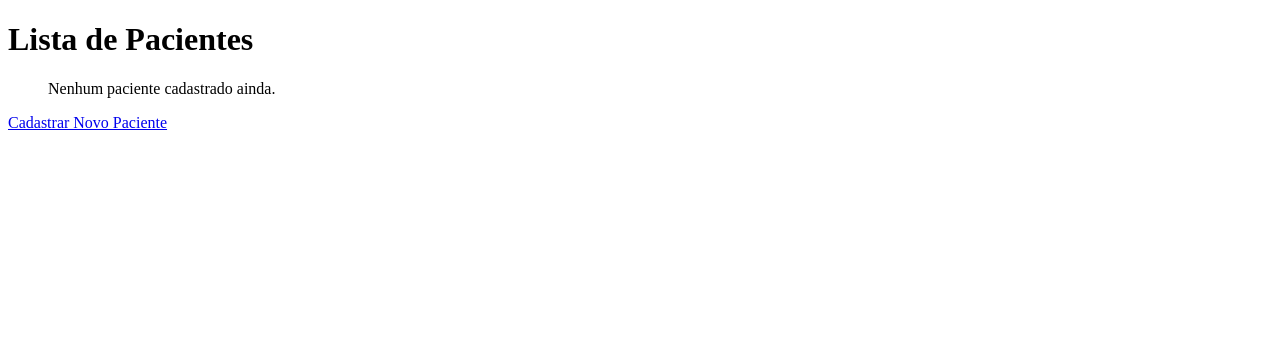
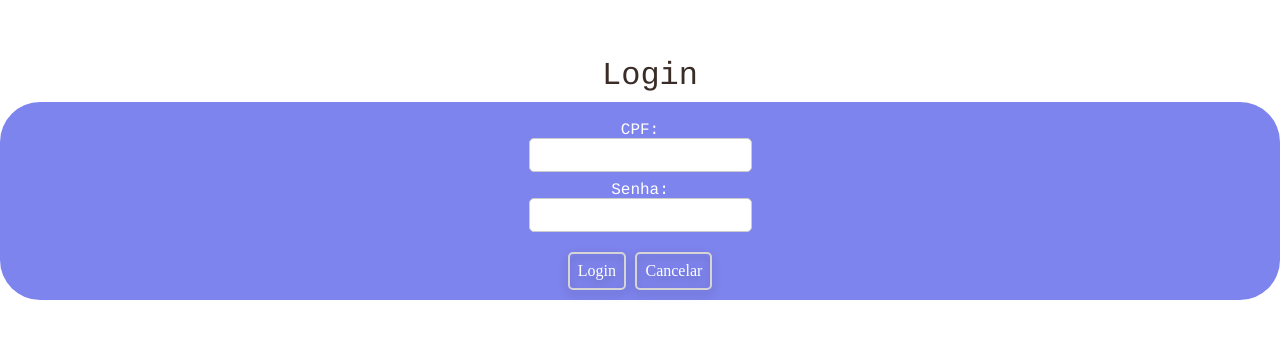
Before and after one commit to igorfwds/Jupiter_project, a Django app: page /login/ in a window 1280 px wide. Shown: the top 339 px of the page. Run offline with Django 4.2, Linux system fonts and the light colour scheme.

Commit message:
Implementação de função de cadastro e login com um pouco de html e css

```diff
--- a/Jupiter/Jupiter_app/forms.py
+++ b/Jupiter/Jupiter_app/forms.py
@@ -1,7 +1,24 @@
 from django import forms
-from .models import Paciente
+from .models import Paciente, Login
 
-class PacienteForm(forms.ModelForm):
+
+class Cadastro(forms.ModelForm):
     class Meta:
         model = Paciente
-        fields = ['nome', 'sobrenome', 'data_nascimento', 'endereco', 'complemento', 'email', 'telefone']
+        fields = [
+            'nome',
+            'cpf',
+            'data_nascimento',
+            'endereco',
+            'complemento',
+            'email',
+            'celular'
+        ]
+
+class formLogin(forms.ModelForm):
+    class Meta:
+        model = Login
+        fields = [
+            'cpf',
+            'senha'
+        ]
--- /dev/null
+++ b/Jupiter/Jupiter_app/static/Jupiter_app/buttons.css
@@ -0,0 +1,127 @@
+button {
+    font-family: 'Times New Roman', Times, serif;
+    border: 2px solid #d5d5d5;
+    filter: drop-shadow(0px 4px 4px rgba(0, 0, 0, 0.25));
+    background-color: #ffffff00; /* define a cor de fundo do botão */
+    color: white; /* define a cor do texto do botão */
+    padding: 8px 8px; /* define o preenchimento interno do botão */
+    text-align: center; /* centraliza o texto dentro do botão */
+    text-decoration: none; /* remove a decoração de texto padrão do botão */
+    display: inline-block; /* define o display do botão para inline-block */
+    font-size: 16px; /* define o tamanho da fonte do botão */
+    margin: 10px 0; /* define a margem superior e inferior do botão */
+    cursor: pointer; /* define o cursor do mouse para o botão */
+    border-radius: 5px; /* define o raio de borda do botão */
+    transition-duration: 0.4s;
+    cursor: pointer;
+}
+
+button:hover {
+    background-color: #484b8abb; /* muda a cor de fundo do botão quando o mouse passa sobre ele */
+}
+
+button[type=submit]:hover{
+    background-color: #228615;
+}
+
+.button-base-header{
+    border: 25%;
+    margin: 0.9%;
+    border: 2px  #EBE2DB;
+    padding: 0.6vh 1vw;
+    text-align: center;
+    display: flex;
+    font-size: larger;
+    font-weight: bold;
+    width: auto;
+    height: auto;
+    transition-duration: 0.4s;
+    cursor: pointer;
+    color: #EBE2DB;
+    background-color: #7E84ED;
+    filter: drop-shadow(0px 2px 2px #EBE2DB);
+}
+
+@media only screen and (max-width: 540px) {
+    .button-base-header{
+        font-size: small;
+        padding: 5px 2px 5px 2px;
+    }
+}
+
+.button-container-footer{
+    flex: 1;
+    display: flex;
+    justify-content: flex-start;
+    align-items: center;
+    margin-left: 1vh;
+}
+
+.button-container-header{
+    flex-wrap: wrap;
+    flex: 1;
+    display: flex;
+    justify-content: flex-end;
+    align-items: center;
+    margin-right: 1vh;
+}
+
+.button-base-header:hover{
+    background: #484b8abb;
+    color: #EBE2DB;
+}
+
+.button-base-footer{
+    border-radius: 90%;
+    margin: 1%;
+    border: 2.5px solid #EBE2DB;
+    padding: 0.7vh 1.6vh;
+    text-align: center;
+    align-items: center;
+    display: flex;
+    font-size: larger;
+    font-weight: bold;
+    width: auto;
+    height: auto;
+    transition-duration: 0.4s;
+    cursor: pointer;
+    color: #EBE2DB;
+    background-color: #7E84ED;
+
+
+}
+
+.button_color{
+    margin: 20%;
+    border: 1.5px solid #EBE2DB;
+    padding: 0.7vh 1.6vh;
+    text-align: center;
+    display: flex;
+    font-size: larger;
+    font-weight: bold;
+    width: auto;
+    height: auto;
+    transition-duration: 0.4s;
+    cursor: pointer;
+    color: #EBE2DB;
+    background-color: #7E84ED;
+
+}
+
+.button_color:hover{
+    background: #484b8abb;
+    color: #EBE2DB;
+}
+
+.button-base-footer:hover{
+    background: #484b8abb;
+    color: #EBE2DB;
+}
+
+.button_confirm:hover {
+    background-color: #228615; /* muda a cor de fundo do botão quando o mouse passa sobre ele */
+}
+
+.button_error:hover {
+    background-color: #861515; /* muda a cor de fundo do botão quando o mouse passa sobre ele */
+}
--- /dev/null
+++ b/Jupiter/Jupiter_app/static/Jupiter_app/forms_tables.css
@@ -0,0 +1,44 @@
+/*FORMS*/
+
+.cadastro_forms {
+    text-align: center;
+    font-family:'Copperplate Gothic Light', Courier, monospace;
+    padding-top: 20px;
+    margin: 0 auto;
+    background-color: #;
+}
+
+input[type=text], input[type=email], input[type=number], input[type=date], input[type=datetime], input[type=password]{
+    border: 1px solid #ccc; /* define a borda da caixa de digitação */
+    border-radius: 5px; /* define o raio de borda da caixa de digitação */
+    padding: 7px; /* define o preenchimento interno da caixa de digitação */
+    font-size: 16px; /* define o tamanho da fonte da caixa de digitação */
+    margin-bottom: 10px; /* define a margem inferior da caixa de digitação */
+    align-items: center;
+}
+label {
+    display: block; /* define o display para block para que a label fique em uma linha separada */
+    margin-bottom: 5px; /* define a margem inferior da label */
+    font-size: 16px; /* define o tamanho da fonte da label */
+    color: #ffffff; /* define a cor do texto da label */
+
+}
+
+/*TABLES*/
+
+table {
+    border-collapse: collapse;
+    background: #EBE2DB;
+}
+
+.pets-table{
+    align-self: center;
+    align-items: center;
+}
+
+td, th {
+    padding: 8px;
+    text-align: left;
+    border: 1px solid #4EED81;
+    background: #EBE2DB;
+}
--- /dev/null
+++ b/Jupiter/Jupiter_app/static/Jupiter_app/images.css
@@ -0,0 +1,26 @@
+.logo{
+    cursor: pointer;
+}
+
+.circle{
+    position: absolute;
+    top: 0;
+    left: 0;
+    width: 100%;
+    height: 100%;
+    background: #DFCCB8;
+    clip-path: circle(50% at bottom right);
+}
+
+.center-img {
+    width: 70vh;
+    height: 70vh;
+    filter: drop-shadow(0px 3px 3px #4EED81);
+}
+
+@media only screen and (max-width: 550px){
+    .center-img{
+        width: 46vh;
+        height: 46vh;
+    }
+}
--- /dev/null
+++ b/Jupiter/Jupiter_app/static/Jupiter_app/reset.css
@@ -0,0 +1,48 @@
+/* http://meyerweb.com/eric/tools/css/reset/
+   v2.0 | 20110126
+   License: none (public domain)
+*/
+
+html, body, div, span, applet, object, iframe,
+h1, h2, h3, h4, h5, h6, p, blockquote, pre,
+a, abbr, acronym, address, big, cite, code,
+del, dfn, em, img, ins, kbd, q, s, samp,
+small, strike, strong, sub, sup, tt, var,
+b, u, i, center,
+dl, dt, dd, ol, ul, li,
+fieldset, form, label, legend,
+table, caption, tbody, tfoot, thead, tr, th, td,
+article, aside, canvas, details, embed,
+figure, figcaption, footer, header, hgroup,
+menu, nav, output, ruby, section, summary,
+time, mark, audio, video {
+	margin: 0;
+	padding: 0;
+	border: 0;
+	font-size: 100%;
+	font: inherit;
+	vertical-align: baseline;
+}
+/* HTML5 display-role reset for older browsers */
+article, aside, details, figcaption, figure,
+footer, header, hgroup, menu, nav, section {
+	display: block;
+}
+body {
+	line-height: 1;
+}
+ol, ul {
+	list-style: none;
+}
+blockquote, q {
+	quotes: none;
+}
+blockquote:before, blockquote:after,
+q:before, q:after {
+	content: '';
+	content: none;
+}
+table {
+	border-collapse: collapse;
+	border-spacing: 0;
+}
--- /dev/null
+++ b/Jupiter/Jupiter_app/static/Jupiter_app/sections.css
@@ -0,0 +1,83 @@
+.center-container {
+    display: flex;
+    text-align: center;
+    flex-wrap: wrap;
+    align-items: center;
+    justify-content: center;
+}
+
+@media only screen and (max-width: 550px){
+    .center-container{
+        align-items: center;
+    }
+}
+
+.container-title{
+
+    position:flex;
+    padding-top: 1px;
+}
+
+.container{
+   align-self: center;
+   align-items: center;
+   padding-top: 150px;
+}
+
+.forms_container{
+    display: flex;
+    align-items: center;
+    justify-content: center;
+    background-color: #7E84ED;
+    width: 100%;
+    border-radius: 40px;
+}
+
+.unique_container{
+    border-radius: 40px;
+    align-items: center;
+    padding: 40px 40px 40px 40px;
+    font-size: xx-large;
+    background-color: #7E84ED;
+    color: #ecd9ca;
+}
+
+.table-container .table2 {
+    margin-left: 20px;
+    background: #EBE2DB;
+}
+
+.table-container {
+    display: flex;
+    flex-wrap: wrap;
+    background: #EBE2DB;
+}
+
+.table-container > div {
+    flex: 1;
+    padding: 10px;
+    background: #EBE2DB;
+}
+
+.table {
+    display: flex;
+    align-items: center;
+    justify-content: center;
+    position: absolute; /* define o tipo de posicionamento */
+    top: 20.5%; /* define a distância em relação ao topo do elemento pai */
+    transform: translateY(-20.5%); /* corrige a posição vertical */
+    border-collapse: collapse;
+    width: 100%;
+    font-family:'Copperplate Gothic Light', Courier, monospace;
+    font-size: 25px;
+    color: #4EED81;
+
+  }
+
+  .table th, .table td {
+    border: 1px solid #ddd;
+    padding: 8px;
+    text-align: left;
+    color: #4EED81;
+    background-color: #f2f2f2;
+  }
--- /dev/null
+++ b/Jupiter/Jupiter_app/static/Jupiter_app/template.css
@@ -0,0 +1,26 @@
+
+.site-header{
+    display: flex;
+    height: 8vh;
+    justify-content: flex-start;
+    align-content: center;
+    background: #4EED81;
+    filter: drop-shadow(0px 4px 4px rgba(0, 0, 0, 0.25));
+}
+
+.site-main{
+    display: flex;
+    height: 85vh;
+    align-items: center;
+    justify-content: center;
+    background: #d6f0df;
+}
+
+.site-footer{
+    display: flex;
+    height: 7vh;
+    justify-content: flex-start;
+    align-content: center;
+    background: #4EED81;
+    filter: drop-shadow(0px 3px 3px #004d04);
+}
--- /dev/null
+++ b/Jupiter/Jupiter_app/static/Jupiter_app/texts.css
@@ -0,0 +1,25 @@
+.text {
+    padding-bottom: 10px;
+    color: #3A2D27;
+    align-items: center;
+    font-size: xx-large;
+    font-family: Copperplate, 'Copperplate Gothic Light', sans-serif;
+    font-weight: bold;
+    width: 100%;
+}
+
+@media only screen and (max-width: 550px){
+    .text{
+        font-size: large;
+        padding: 0px;
+    }
+}
+
+.forms_title{
+    margin-top: 50px;
+    width: 100%;
+    font-size: xx-large;
+    font-family:'Copperplate Gothic Light', Courier, monospace;
+    color: #3A2D27;
+    padding: 10px 10px 10px 10px;
+}
--- a/Jupiter/Jupiter_app/templates/login.html
+++ b/Jupiter/Jupiter_app/templates/login.html
@@ -1,29 +1,37 @@
 <!DOCTYPE html>
-<html lang="en">
+{% load static %}
+<html lang="pt-br">
+
 <head>
     <meta charset="UTF-8">
+    <meta http-equiv="X-UA-Compatible" content="IE=edge">
     <meta name="viewport" content="width=device-width, initial-scale=1.0">
-    <title>Lista de Pacientes</title>
+    <link rel="stylesheet" href="{% static 'Jupiter_app/forms_tables.css' %}">
+    <link rel="stylesheet" href="{% static 'Jupiter_app/template.css' %}">
+    <link rel="stylesheet" href="{% static 'Jupiter_app/buttons.css' %}">
+    <link rel="stylesheet" href="{% static 'Jupiter_app/images.css' %}">
+    <link rel="stylesheet" href="{% static 'Jupiter_app/sections.css' %}">
+    <link rel="stylesheet" href="{% static 'Jupiter_app/texts.css' %}">
+    <link rel="stylesheet" href="{% static 'Jupiter_app/reset.css' %}">
+    <title>Área de Login</title>
 </head>
-<body>
-    <h1>Lista de Pacientes</h1>
 
-    <ul>
-        {% for paciente in pacientes %}
-            <li>
-                <strong>Nome:</strong> {{ paciente.nome }}<br>
-                <strong>Data de Nascimento:</strong> {{ paciente.data_nascimento }}<br>
-                <strong>Endereço:</strong> {{ paciente.endereco }}<br>
-                <strong>Telefone:</strong> {{ paciente.telefone }}<br>
-                <strong>Email:</strong> {{ paciente.email }}<br>
-                <a href="{% url 'editar_paciente' paciente.pk %}">Editar</a> |
-                <a href="{% url 'excluir_paciente' paciente.pk %}">Excluir</a>
-            </li>
-        {% empty %}
-            <p>Nenhum paciente cadastrado ainda.</p>
-        {% endfor %}
-    </ul>
+<body class="site_body">
+    <div class="forms_title">
+        <h1 align="center">Login</h1>
+    </div>
+    <div class="forms_container">
+        <form class="cadastro_forms" method="POST">
+            {% csrf_token %}
+            <label for="CPF">CPF: </label>
+            <input id="cpf" type="text" name="cpf" maxlength="11" required>
+            <label for="senha">Senha: </label>
+            <input id="senha" type="password" name="senha" maxlength="51" required>
+            <br>
+            <button id="login" type="submit" onclick="window.location.replace('/homeAdm/')">Login</button>
+            <button type="button" onclick="window.location.replace('/')">Cancelar</button>
+        </form>
+    </div>
+</body>
 
-    <a href="{% url 'cadastrar' %}">Cadastrar Novo Paciente</a>
-</body>
 </html>
--- a/Jupiter/Jupiter_app/urls.py
+++ b/Jupiter/Jupiter_app/urls.py
@@ -2,7 +2,8 @@ from django.urls import path
 from . import views
 
 urlpatterns = [
-    path('', views.pagina_inicial, name='pagina_inicial'),
+    path('', views.home, name='Home'),
+
     path('login/', views.login, name='login'),
     path('cadastrar/', views.cadastrar, name='cadastrar'),
     path('pacientes/', views.lista_pacientes, name='lista_pacientes'),
--- a/Jupiter/Jupiter_app/views.py
+++ b/Jupiter/Jupiter_app/views.py
@@ -1,22 +1,33 @@
 from django.shortcuts import render, redirect
 from .models import Paciente
-from .forms import PacienteForm
+from .forms import Cadastro, formLogin
 
-def pagina_inicial(request):
-    return render(request, 'pagina_inicial.html')
+def home(request):
+    return render(request, './pagina_inicial.html')
 
 def login(request):
-    return render(request, 'login.html')
+    if request.method == 'POST':
+        form = formLogin(request.POST)
+        if form.is_valid():
+            login = form.save()
+            return render(request, 'homePaciente.html')
+        else:
+            return render(request, 'login.html')
+    else:
+        form = formLogin()
+        return render(request, 'login.html', {'form': form})
 
 def cadastrar(request):
-    if request.method == "POST":
-        form = PacienteForm(request.POST)
+    if request.method == 'POST':
+        form = Cadastro(request.POST)
         if form.is_valid():
-            form.save()
-            return redirect('lista_pacientes')
+            paciente = form.save()
+            return render(request, 'sucessoCadastro.html')
+        else:
+            return render(request, 'falhaCadastro.html')
     else:
-        form = PacienteForm()
-    return render(request, 'cadastrar.html', {'form': form})
+        form = Cadastro()
+        return render(request, 'cadastrar.html', {'form': form})
 
 def lista_pacientes(request):
     pacientes = Paciente.objects.all()
```
Also changed, not shown: Jupiter/Jupiter_app/models.py (+13 -8 lines), Jupiter/Jupiter_app/templates/cadastrar.html (+37 -10 lines), Jupiter/Jupiter_app/templates/falhaCadastro.html (added, +41 -0 lines), Jupiter/Jupiter_app/templates/homePaciente.html (added, +11 -0 lines), Jupiter/Jupiter_app/templates/pagina_inicial.html (+46 -6 lines), Jupiter/Jupiter_app/templates/sucessoCadastro.html (added, +42 -0 lines), Jupiter/Jupiter_app/migrations/0002_login_remove_paciente_telefone_paciente_celular_and_more.py (added), Jupiter/db.sqlite3.
